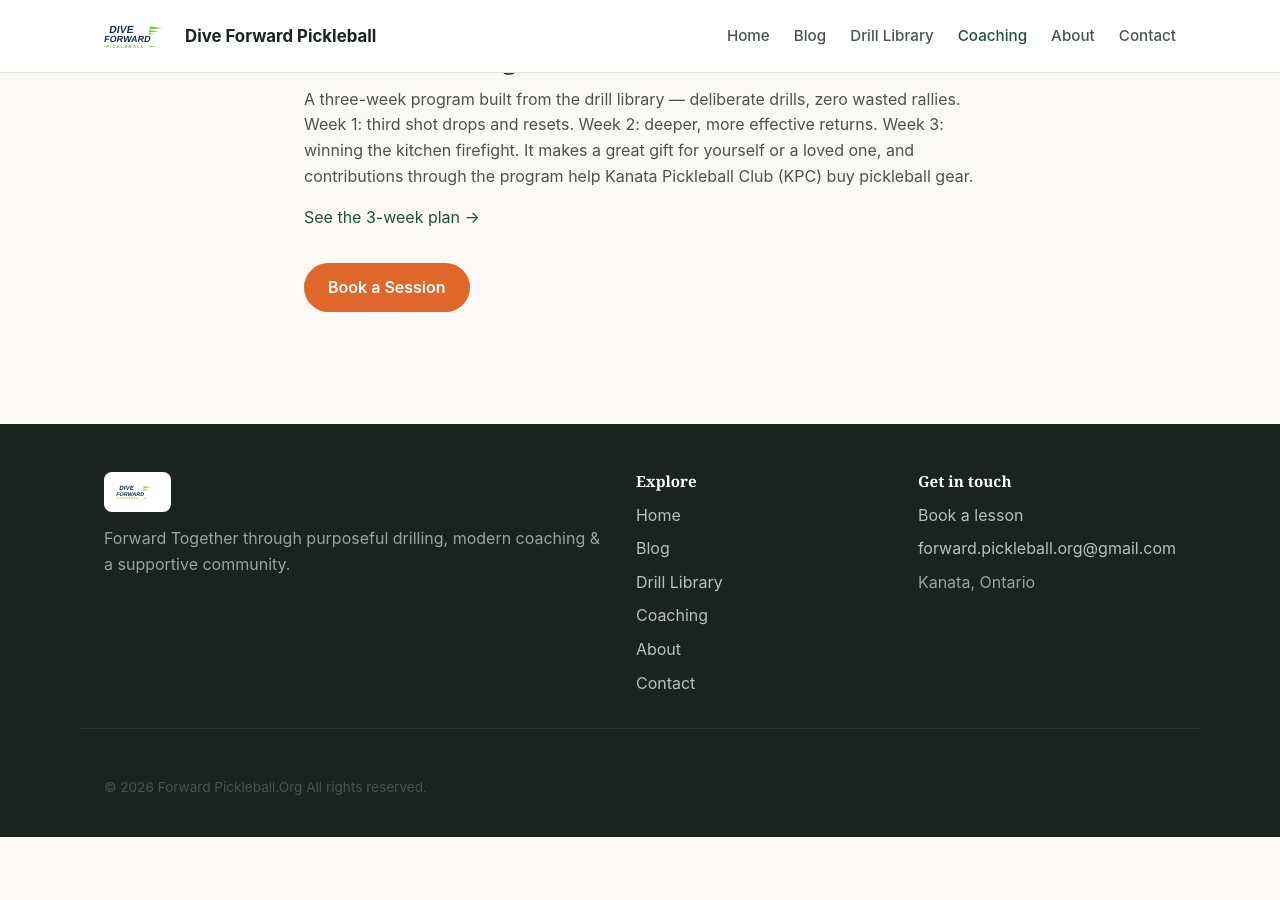
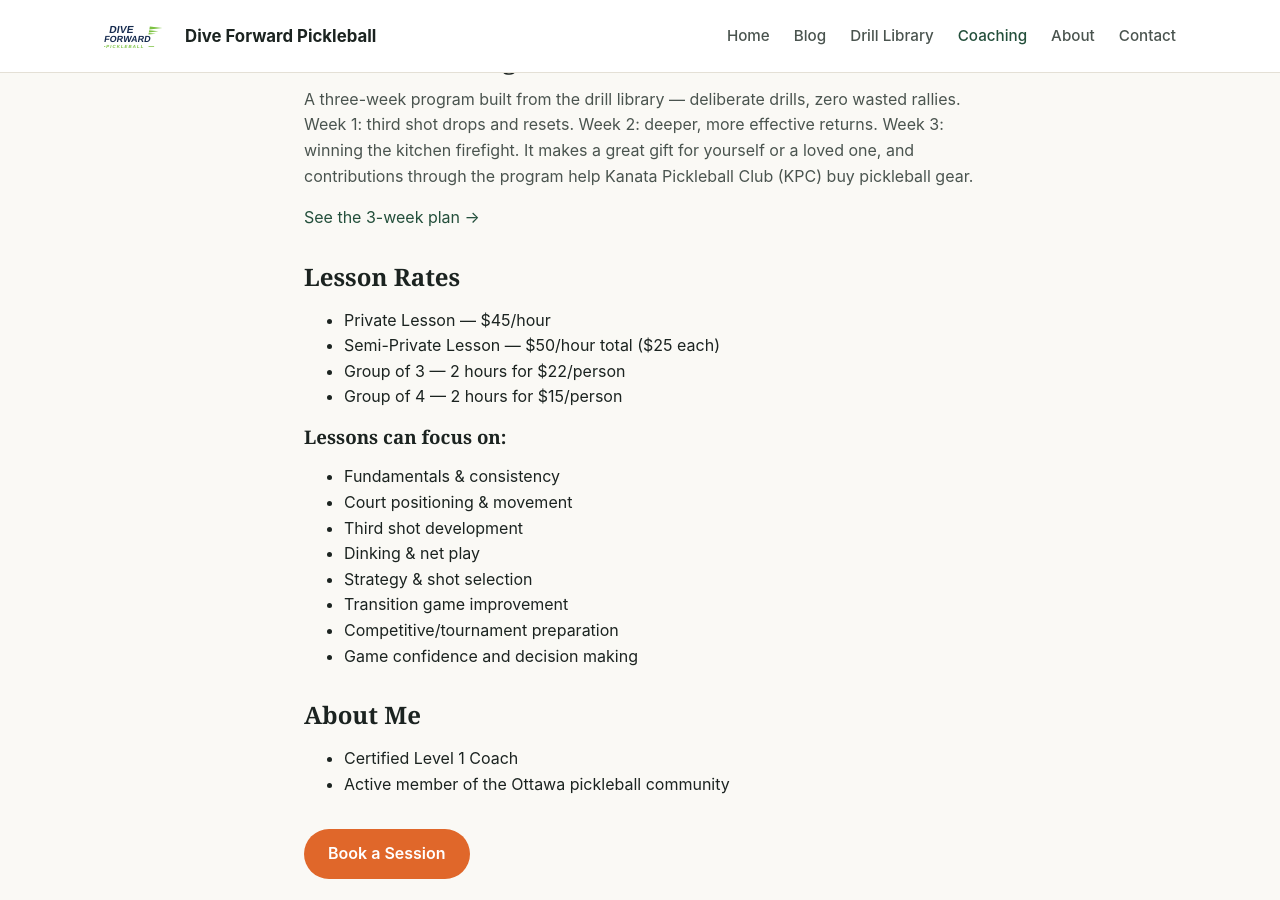
Before and after one commit to forwardpickleballorg-art/forwardpickleballorg-art.github.io, a Jekyll site: the page built from coaching.md, in a window 1280 px wide and 900 px high, scrolled down 874 px. Built offline with Jekyll 4.4.1, drawn with Linux system fonts in a browser that asks for light colours; before the commit the page ends 1711 px from its top, so only the background shows below that.

Commit message:
Add Lesson Rates and About Me sections to Coaching page

```diff
--- a/coaching.md
+++ b/coaching.md
@@ -68,6 +68,35 @@ permalink: /coaching/
     </p>
   </div>
 
+  <div class="program">
+    <h2>Lesson Rates</h2>
+    <ul>
+      <li>Private Lesson &mdash; $45/hour</li>
+      <li>Semi-Private Lesson &mdash; $50/hour total ($25 each)</li>
+      <li>Group of 3 &mdash; 2 hours for $22/person</li>
+      <li>Group of 4 &mdash; 2 hours for $15/person</li>
+    </ul>
+    <h3>Lessons can focus on:</h3>
+    <ul>
+      <li>Fundamentals &amp; consistency</li>
+      <li>Court positioning &amp; movement</li>
+      <li>Third shot development</li>
+      <li>Dinking &amp; net play</li>
+      <li>Strategy &amp; shot selection</li>
+      <li>Transition game improvement</li>
+      <li>Competitive/tournament preparation</li>
+      <li>Game confidence and decision making</li>
+    </ul>
+  </div>
+
+  <div class="program">
+    <h2>About Me</h2>
+    <ul>
+      <li>Certified Level 1 Coach</li>
+      <li>Active member of the Ottawa pickleball community</li>
+    </ul>
+  </div>
+
   <div class="cta-inline">
     <a class="button" href="{{ '/contact/' | relative_url }}">Book a Session</a>
   </div>
```
